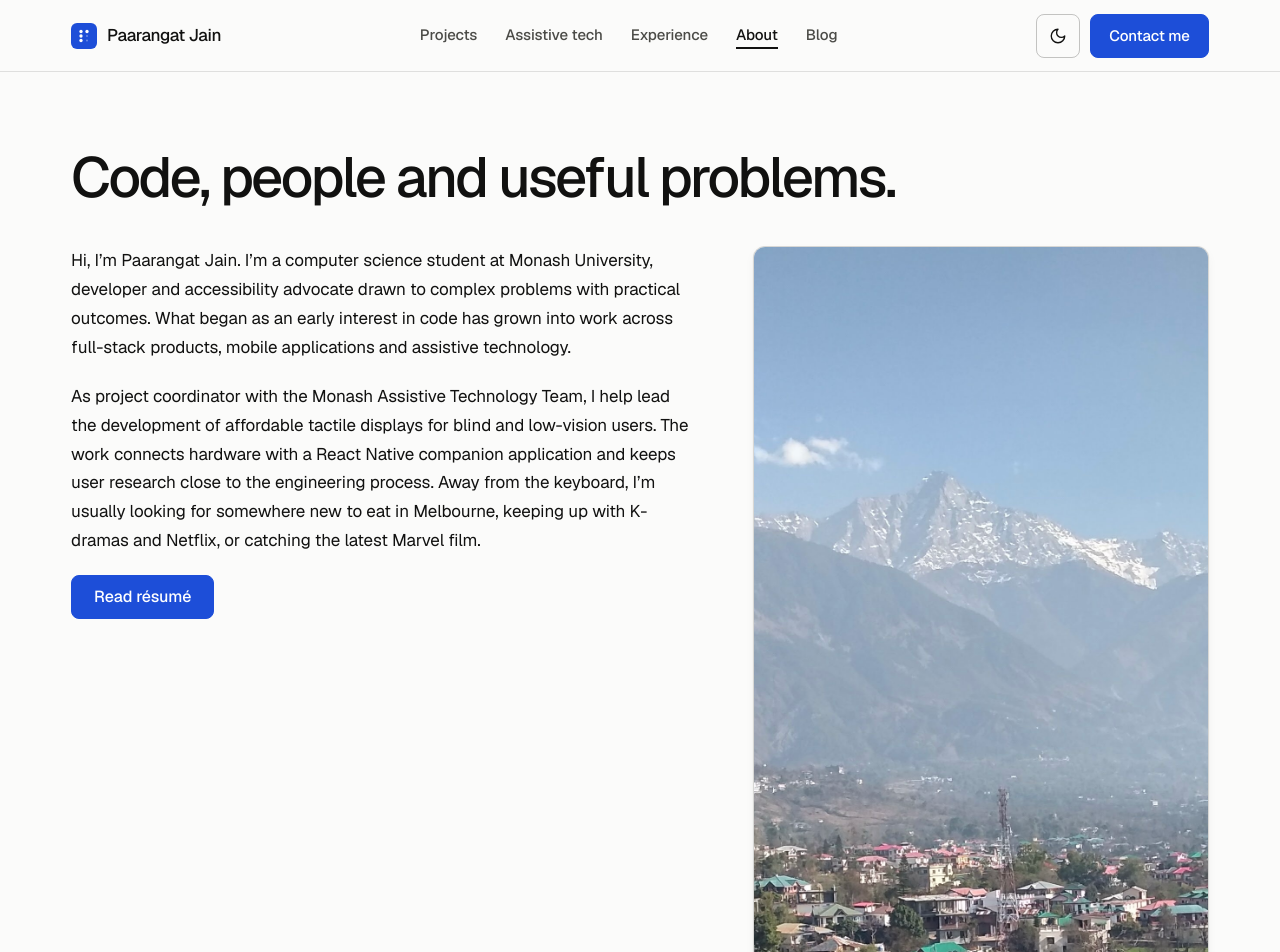
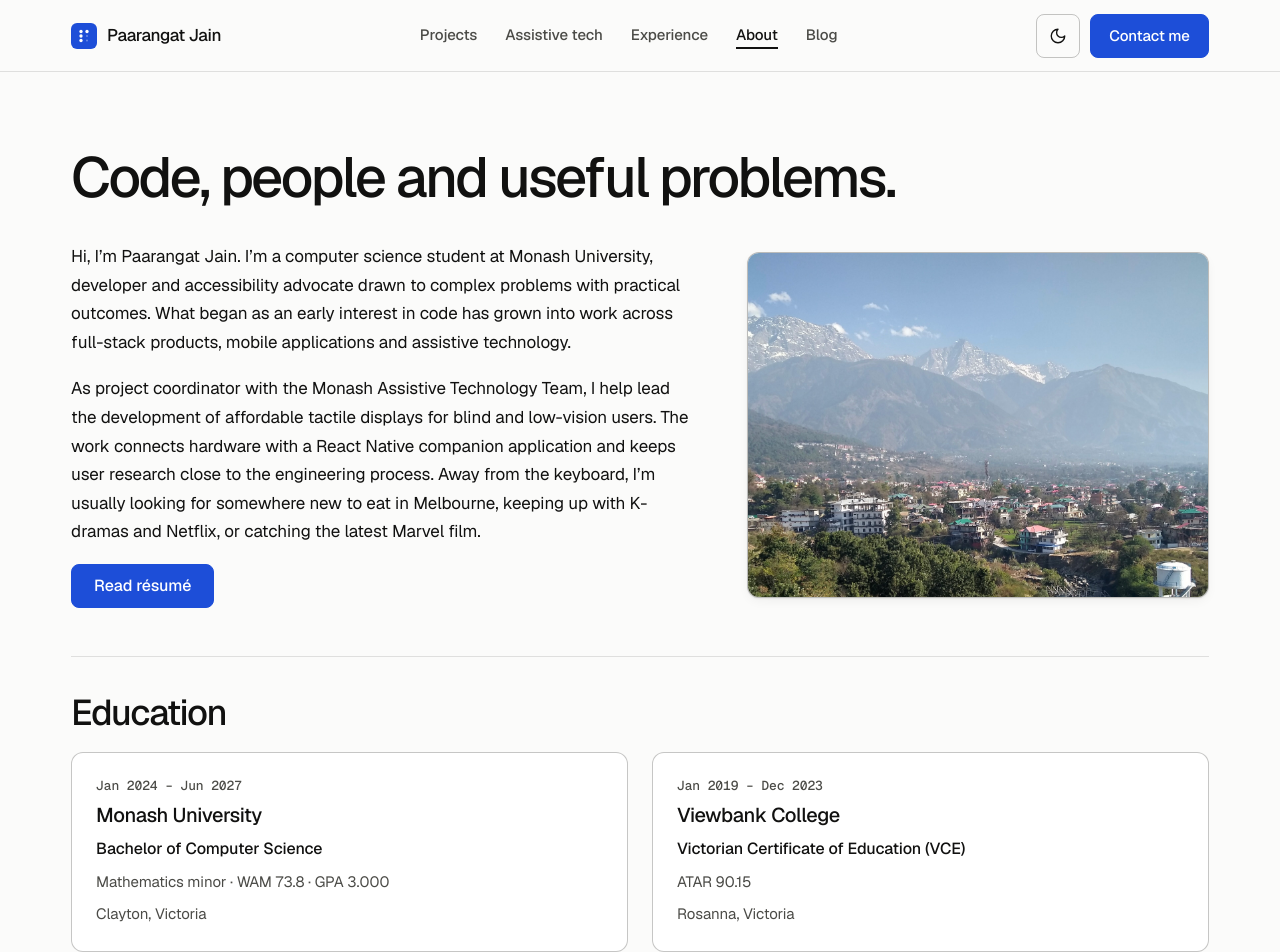
Before and after one commit to pjrus/p-jain-dev, a SvelteKit app: page /about in a window 1280 px wide. Shown: the top 952 px of the page. Built offline with nearby package versions, Linux system fonts and the light colour scheme.

Commit message:
style(about): rebalance 2-column bio/photo ratio and fix image height overflow

```diff
--- a/src/styles/about.css
+++ b/src/styles/about.css
@@ -1,48 +1,49 @@
 /* ============================================================================
-   About Page
+   About Page: balanced 2-column narrative + photo & equal-height education row
    ========================================================================== */
 
 .about-page {
   display: grid;
-  gap: 40px;
+  gap: 36px;
 }
 
 .about-layout {
   display: grid;
   grid-template-columns: minmax(0, 1.15fr) minmax(0, 0.85fr);
-  gap: clamp(32px, 5vw, 64px);
-  align-items: start;
+  gap: clamp(28px, 4vw, 52px);
+  align-items: center;
 }
 
 .about-copy {
   display: grid;
-  gap: 20px;
+  gap: 18px;
   max-width: var(--measure);
   font-size: 1.0625rem;
-  line-height: 1.7;
+  line-height: 1.68;
   color: var(--ink);
 }
 
 .about-figure {
   overflow: hidden;
   border-radius: var(--r-md);
-  border: 1px solid var(--line);
+  border: 1px solid var(--line-strong);
   background: var(--surface);
   box-shadow: var(--shadow-sm);
 }
 
 .about-figure img {
   width: 100%;
+  height: auto;
   aspect-ratio: 4 / 3;
   object-fit: cover;
 }
 
 .about-education {
-  margin-top: 24px;
-  padding-top: 40px;
+  margin-top: 12px;
+  padding-top: 36px;
   border-top: 1px solid var(--line);
   display: grid;
-  gap: 24px;
+  gap: 20px;
 }
 
 .education-grid {
@@ -53,9 +54,9 @@
 
 .education-card {
   padding: 24px;
-  border: 1px solid var(--line);
+  border: 1px solid var(--line-strong);
   border-radius: var(--r-md);
-  background: var(--surface);
+  background: var(--surface-raised);
   display: grid;
   gap: 8px;
 }
@@ -75,5 +76,6 @@
   .about-layout,
   .education-grid {
     grid-template-columns: 1fr;
+    gap: 24px;
   }
 }
```
